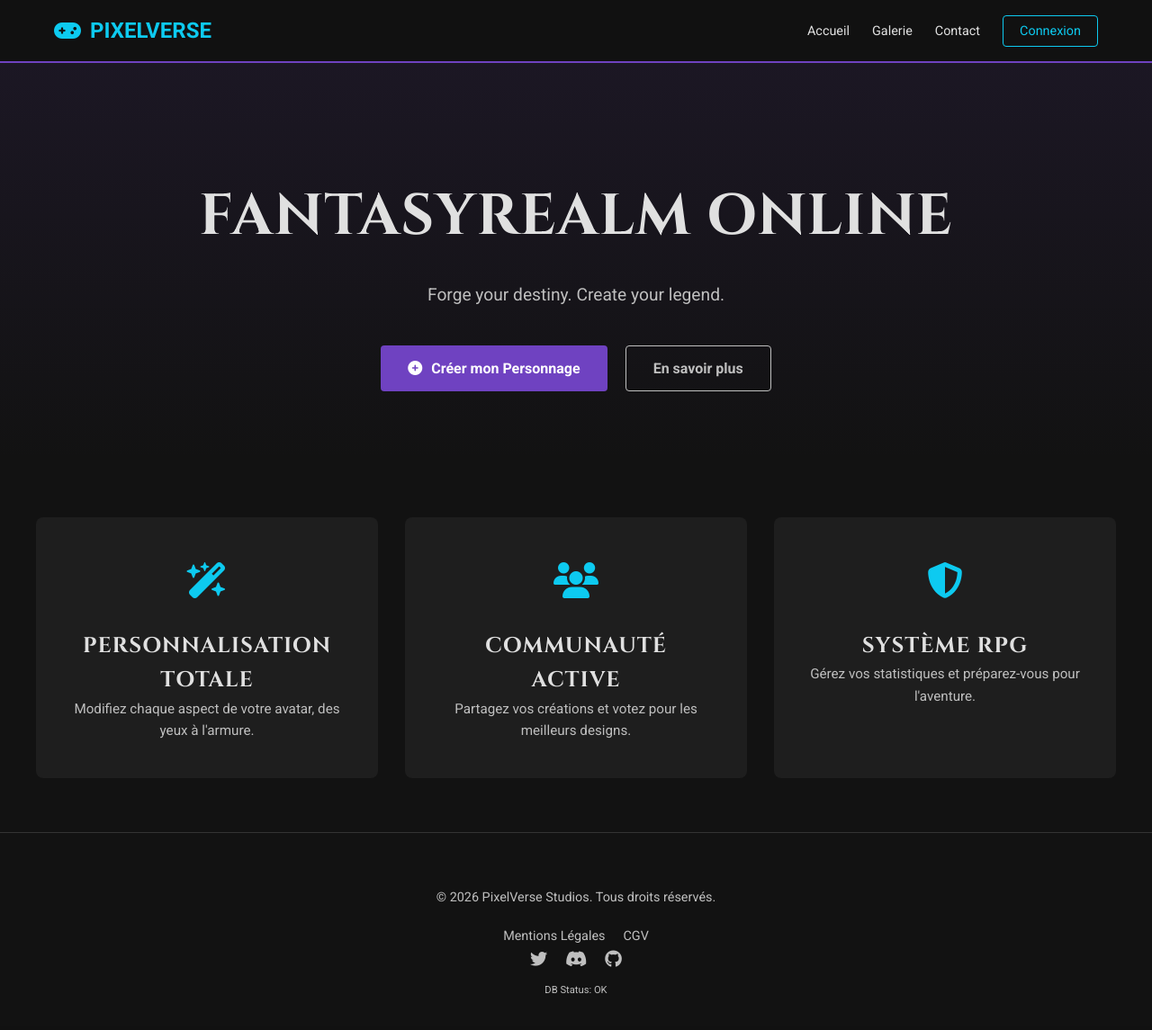
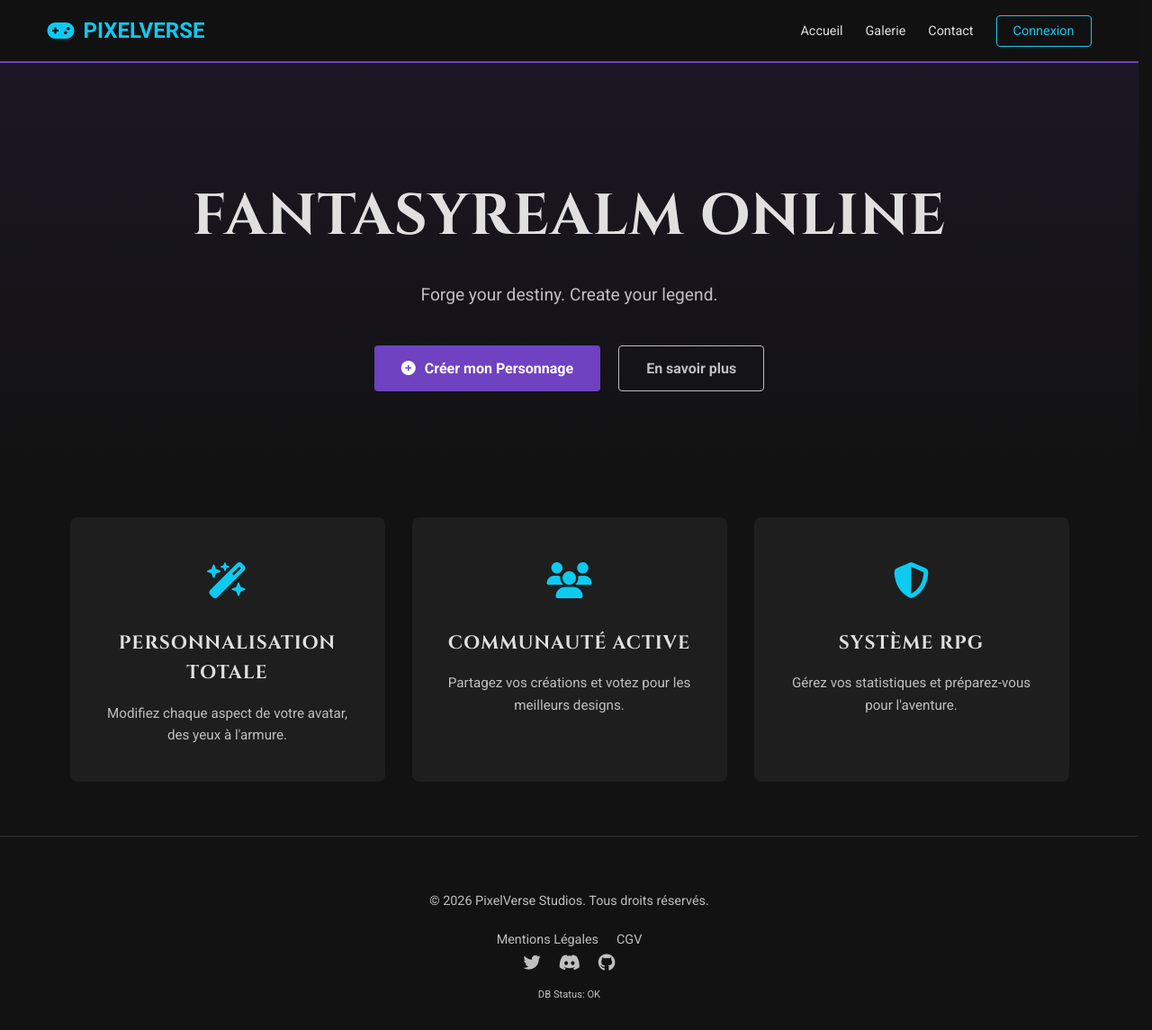
Before and after one commit to qunetinL/PixelVerse-Website, a PHP site: page / in a window 1280 px wide. Shown: the whole page at 90% size. Before the commit the page ends 1105 px from the top, so only its background shows below. Run offline with PHP 8.4, Linux system fonts and the light colour scheme.

Commit message:
Fix main card responsiveness

```diff
--- a/src/Views/layout/main.php
+++ b/src/Views/layout/main.php
@@ -7,7 +7,7 @@
     <title>
         <?php echo $title ?? 'PixelVerse Studios'; ?>
     </title>
-    <link rel="stylesheet" href="/css/style.css?v=1.1">
+    <link rel="stylesheet" href="/css/style.css?v=1.2">
     <link rel="stylesheet" href="https://cdnjs.cloudflare.com/ajax/libs/font-awesome/6.4.0/css/all.min.css">
 </head>
 
--- a/www/css/style.css
+++ b/www/css/style.css
@@ -17,6 +17,10 @@
     margin: 0;
     padding: 0;
     box-sizing: border-box;
+}
+
+html {
+    scrollbar-gutter: stable;
 }
 
 body {
@@ -174,9 +179,11 @@ nav a.active {
 /* Features Section */
 .features {
     padding: 60px 0;
-    display: grid;
-    grid-template-columns: repeat(auto-fit, minmax(300px, 1fr));
+    display: flex;
+    flex-wrap: wrap;
+    justify-content: center;
     gap: 30px;
+    width: 100%;
 }
 
 .card {
@@ -185,6 +192,8 @@ nav a.active {
     border-radius: 8px;
     text-align: center;
     transition: var(--transition);
+    flex: 1 1 300px;
+    max-width: 350px;
 }
 
 .card:hover {
@@ -198,9 +207,13 @@ nav a.active {
     color: var(--color-secondary);
 }
 
-.card h3 {
+.card h3,
+.card h2 {
     margin-bottom: 15px;
     font-size: 1.3rem;
+    word-wrap: break-word;
+    overflow-wrap: break-word;
+    hyphens: auto;
 }
 
 .card p {
```
Also changed, not shown: other parts of www/css/style.css (+57 -0 lines).
